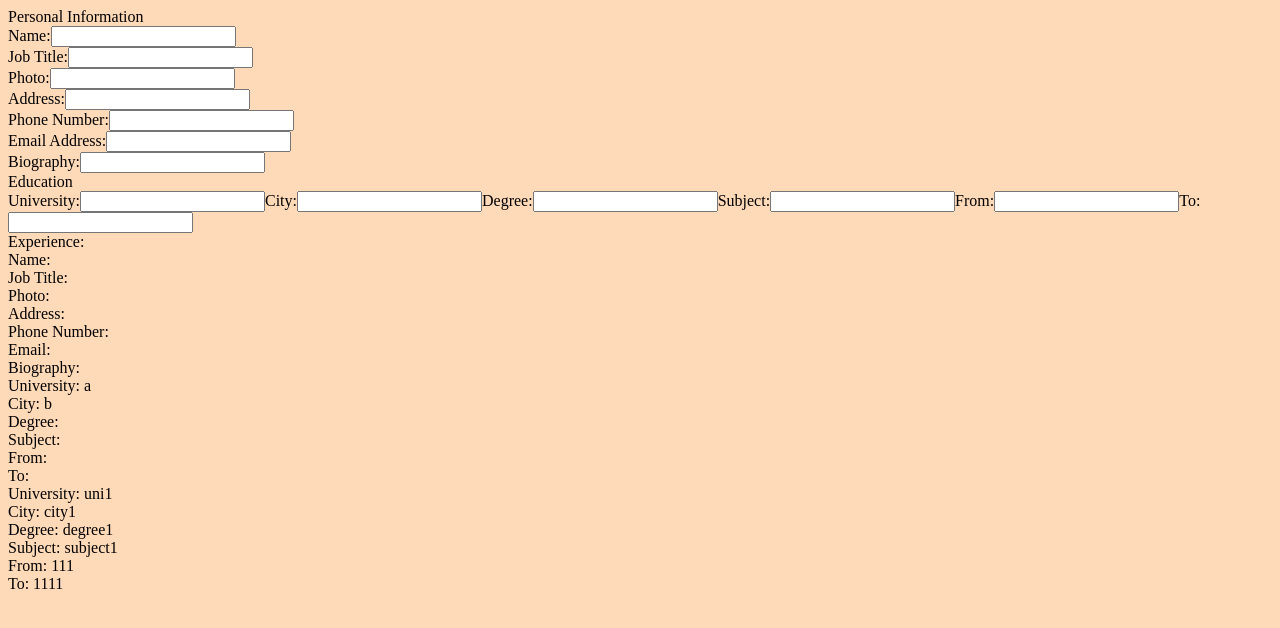
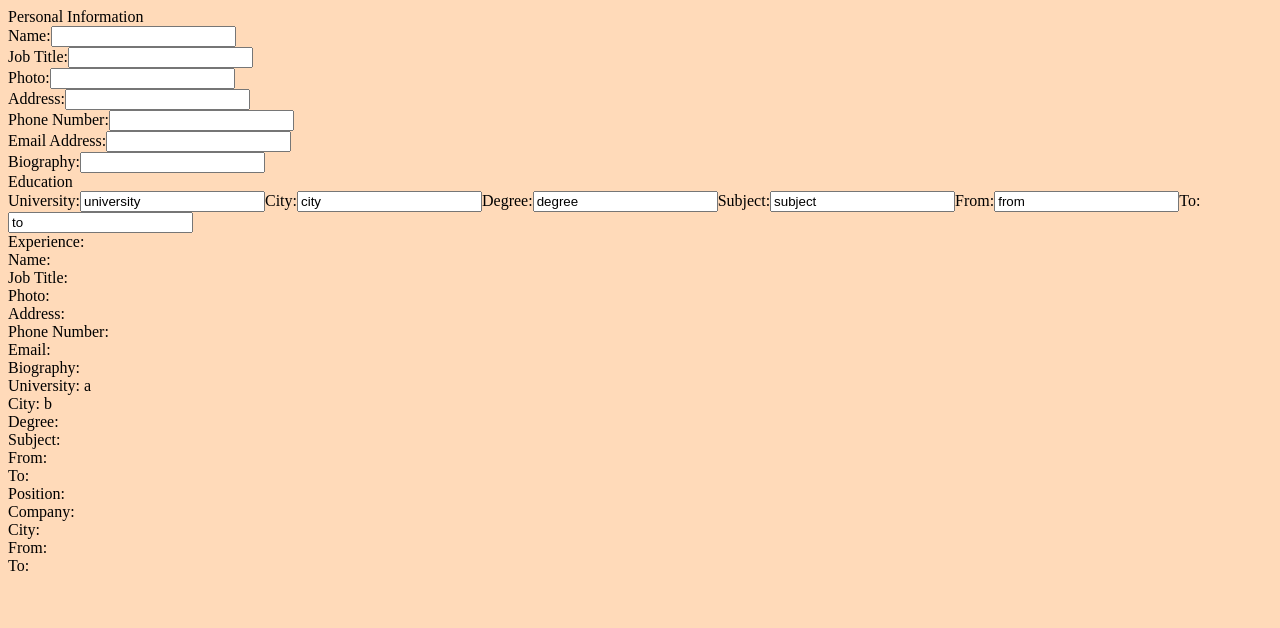
Before and after one commit to muscularmayo/cv-generator, a React (Create React App) app: page / in a window 1280 px wide. Shown: the top 628 px of the page. Built offline with nearby package versions, Linux system fonts and the light colour scheme.

Commit message:
experience/education are both on track to success, need to dynamically render more forms and attach the state to the parent state and then i'm set

```diff
--- a/src/App.js
+++ b/src/App.js
@@ -25,14 +25,6 @@ class App extends Component {
         subject: '',
         from: '',
         to: '',
-      },
-      {
-        university: 'uni1',
-        city: 'city1',
-        degree: 'degree1',
-        subject: 'subject1',
-        from: '111',
-        to: '1111',
       }],
       experience: [{
         position: '',
--- a/src/components/Display.js
+++ b/src/components/Display.js
@@ -22,6 +22,18 @@ export default class Display extends Component {
         </div>
       )
     })
+
+    const experienceList = experienceInformation.map((element, index) => {
+      return (
+        <div key={'experience' + index}>
+          <div>Position: {element.position} </div>
+          <div>Company: {element.company} </div>
+          <div>City: {element.city} </div>
+          <div>From: {element.from} </div>
+          <div>To: {element.to} </div>
+        </div>
+      )
+    })
     return (
       <div id="display">
         <div id="personal-info-display">
@@ -37,7 +49,7 @@ export default class Display extends Component {
           {educationList}
         </div>
         <div id="experience-display">
-          {/* same for looping through experience array*/}
+          {experienceList}
         </div>
       </div>
 
--- a/src/components/Education.js
+++ b/src/components/Education.js
@@ -8,7 +8,6 @@ export default class Education extends Component {
   }
 
   handleChange (info) {
-    const currentState = [...this.props.educationState]
     const educationObject = {
       university: '',
       city: '',
@@ -18,7 +17,7 @@ export default class Education extends Component {
       to: '',
     }
 
-    currentState.push(educationObject)
+    this.props.handleEducationChange(educationObject)
 
   }
 
@@ -29,27 +28,27 @@ export default class Education extends Component {
         <form onSubmit={this.props.onSubmit}>
         <label>
           University:
-          <input type="text"></input>
+          <input value="university" type="text"></input>
         </label>
         <label>
           City:
-          <input type="text"></input>
+          <input value="city" type="text"></input>
         </label>
         <label>
           Degree:
-          <input type="text"></input>
+          <input value="degree" type="text"></input>
         </label>
         <label>
           Subject:
-          <input type="text"></input>
+          <input value="subject" type="text"></input>
         </label>
         <label>
           From:
-          <input type="text"></input>
+          <input value="from" type="text"></input>
         </label>
         <label>
           To:
-          <input type="text"></input>
+          <input value="to" type="text"></input>
         </label>
       </form>
       </div>
```
